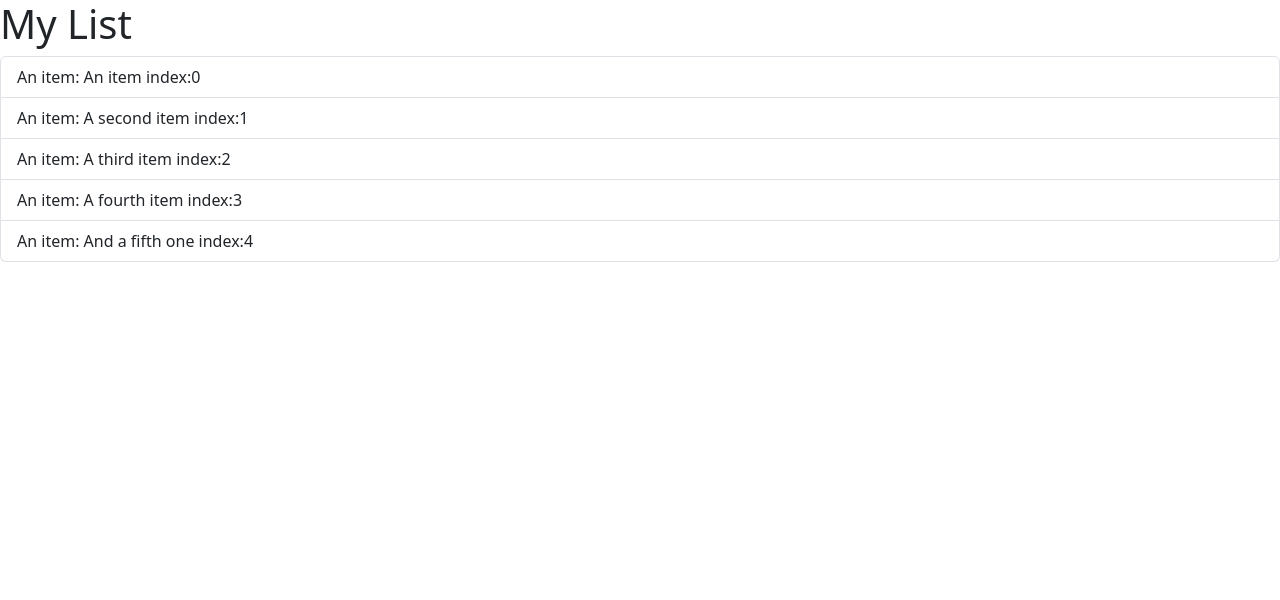
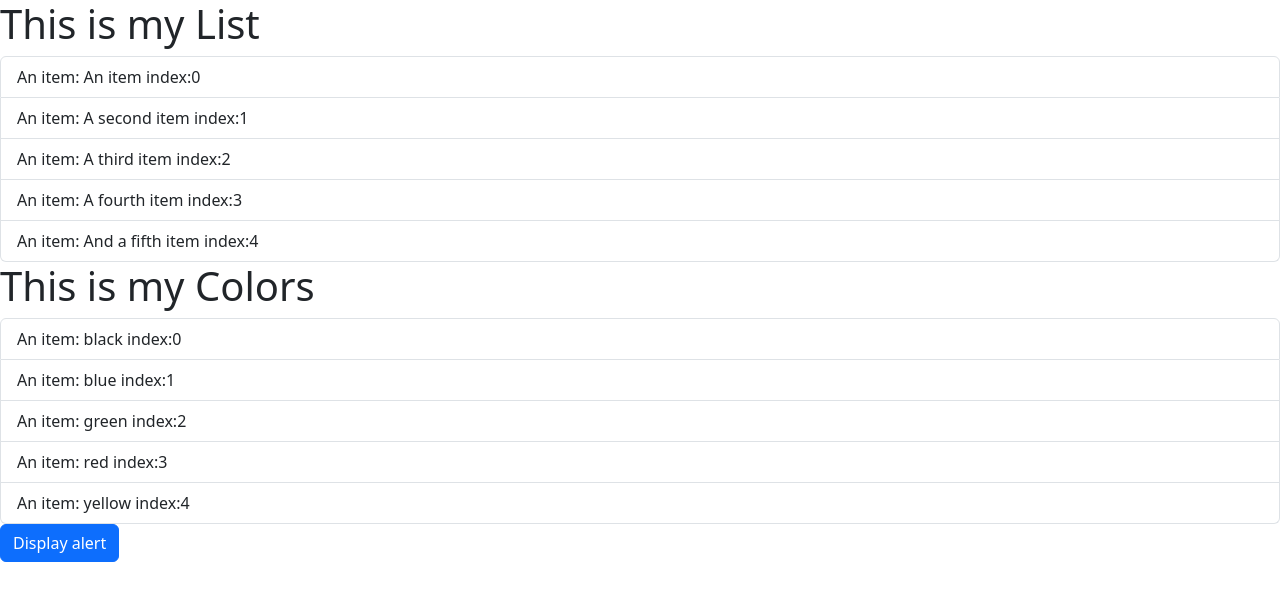
Before and after one commit to chenB-Y/frontend_WebAdvance, a React (Vite) app: page / in a window 1280 px wide. Shown: the top 600 px of the page. Built offline with nearby package versions, Linux system fonts and the light colour scheme.

Commit message:
states and props

```diff
--- a/src/App.tsx
+++ b/src/App.tsx
@@ -1,29 +1,107 @@
+import { useState } from 'react';
 import { Fragment } from 'react/jsx-runtime';
 
-function Post() {
+interface PostProps {
+  title: string;
+  content: string[];
+  onItemSelected: (index: number) => void;
+}
+function PostList({ title, content, onItemSelected }: PostProps) {
+  console.log('Post');
+  //const array = ['An item','A second item','A third item','A fourth item','And a fifth item'];
+  // const array: string[] = [];
+  const [clickedIndex, setClickedIndex] = useState(-1);
+  const handleClick = (eve: React.MouseEvent<HTMLLIElement>) => {
+    const textContent = eve.currentTarget.textContent;
+    if (textContent) {
+      const match = textContent.match(/\d+/); // Match one or more digits
+      if (match) {
+        const index = Number(match[0]);
+        console.log('item clicked', eve.currentTarget.textContent);
+        setClickedIndex(index);
+        onItemSelected(index);
+      }
+    }
+  };
+  return (
+    <Fragment>
+      <h1>{title}</h1>
+      {/*the && is like if the condition is true do that ... */}
+      {content.length === 0 && <p>No items to display</p>}
+      {/* {array.length === 0 ? <p>No items to display</p> : null} */}
+      <ul className="list-group">
+        {content.map((item, index) => (
+          <li
+            className={
+              clickedIndex == index
+                ? 'list-group-item active'
+                : 'list-group-item'
+            }
+            key={index}
+            onClick={handleClick}
+          >
+            An item: {item} index:{index}
+          </li>
+        ))}
+      </ul>
+    </Fragment>
+  );
+}
+
+function App() {
+  const [displayAlert, setDisplayAlert] = useState(false);
+  console.log('App');
   const array = [
     'An item',
     'A second item',
     'A third item',
     'A fourth item',
-    'And a fifth one',
+    'And a fifth item',
   ];
-  return (
-    <ul className="list-group">
-      {array.map((item, index) => (
-        <li className="list-group-item">
-          An item: {item} index:{index}
-        </li>
-      ))}
-    </ul>
-  );
-}
-
-function App() {
+  const array2 = ['black', 'blue', 'green', 'red', 'yellow'];
   return (
     <Fragment>
-      <h1>My List</h1>
-      <Post />
+      {displayAlert && (
+        <div
+          className="alert alert-warning alert-dismissible fade show"
+          role="alert"
+        >
+          <strong>Holy guacamole!</strong> You should check in on some of those
+          fields below.
+          <button
+            type="button"
+            className="btn-close"
+            data-bs-dismiss="alert"
+            aria-label="Close"
+            onClick={() => {
+              setDisplayAlert(false);
+            }}
+          ></button>
+        </div>
+      )}
+      <PostList
+        title="This is my List"
+        content={array}
+        onItemSelected={(index) => {
+          console.log('item selected ' + index);
+        }}
+      />
+      <PostList
+        title="This is my Colors"
+        content={array2}
+        onItemSelected={(index) => {
+          console.log('color selected ' + array2[index]);
+        }}
+      />
+      <button
+        type="button"
+        className="btn btn-primary"
+        onClick={() => {
+          setDisplayAlert(true);
+        }}
+      >
+        Display alert
+      </button>
     </Fragment>
   );
 }
```
